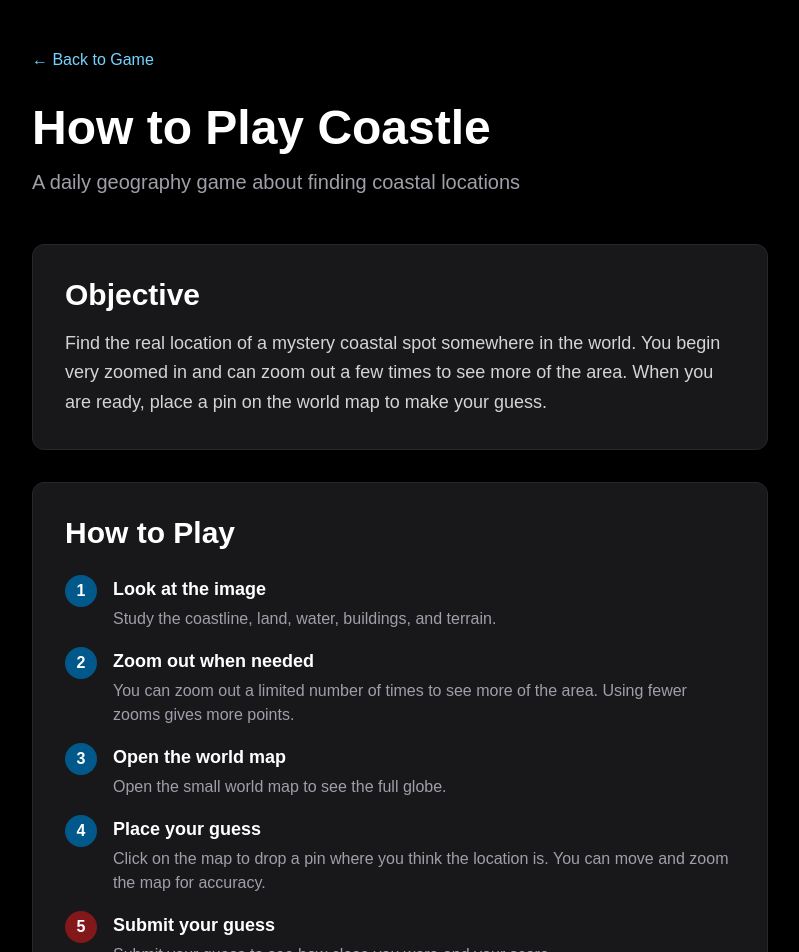
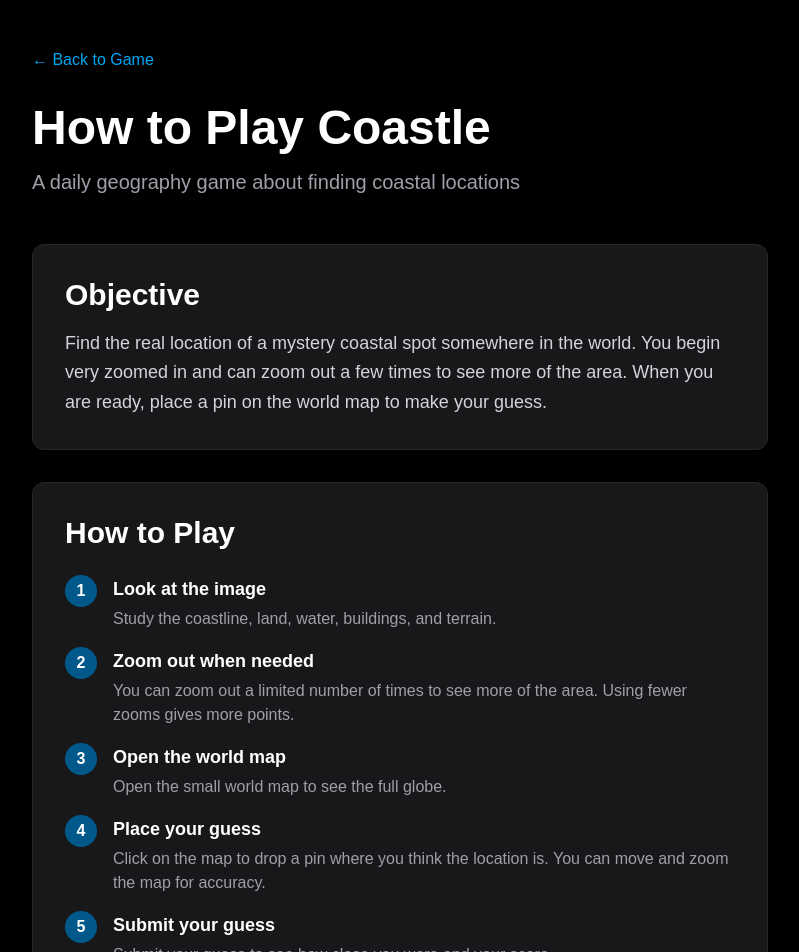
Before and after one commit to fredschultz21/Coastle, a Next.js app in the folder frontend/: page /how-to-play in a window 1280 px wide. Shown: the top 952 px of the page, without its empty margins (240-1039 px from the left). Built offline with nearby package versions, Linux system fonts and the light colour scheme.

Commit message:
shade changes

```diff
--- a/frontend/src/app/how-to-play/page.jsx
+++ b/frontend/src/app/how-to-play/page.jsx
@@ -15,7 +15,7 @@
       <div className="min-h-screen bg-black text-white">
         <div className="max-w-3xl mx-auto px-4 py-8 md:py-12">
           <div className="mb-8">
-            <Link href="/" className="text-sky-300 hover:text-sky-200 text-sm md:text-base">
+            <Link href="/" className="text-sky-500 hover:text-sky-400 text-sm md:text-base">
               ← Back to Game
             </Link>
           </div>
@@ -73,7 +73,7 @@
                 ))}
 
                 <div className="flex gap-4">
-                  <div className="flex-shrink-0 w-8 h-8 bg-red-900 rounded-full flex items-center justify-center font-bold">
+                  <div className="flex-shrink-0 w-8 h-8 bg-sky-800 rounded-full flex items-center justify-center font-bold">
                     5
                   </div>
                   <div>
```
